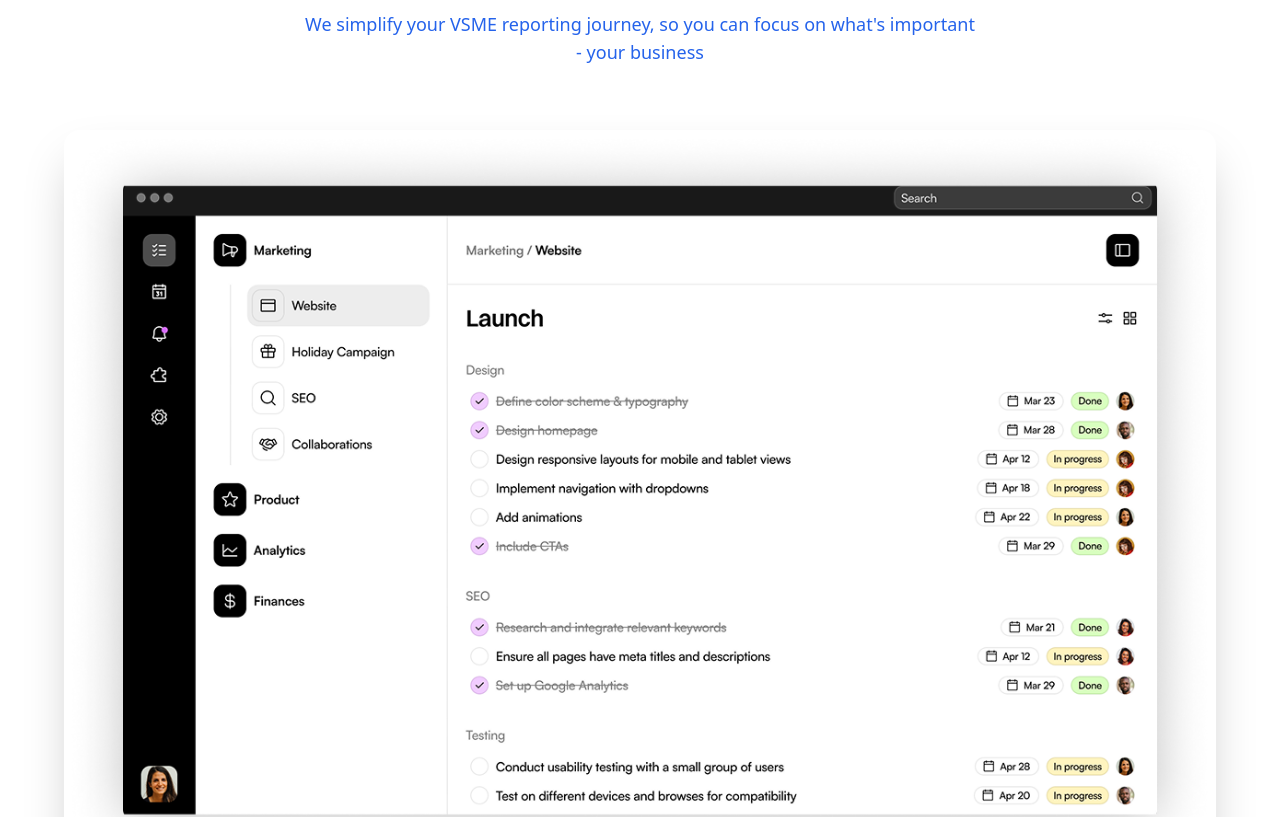
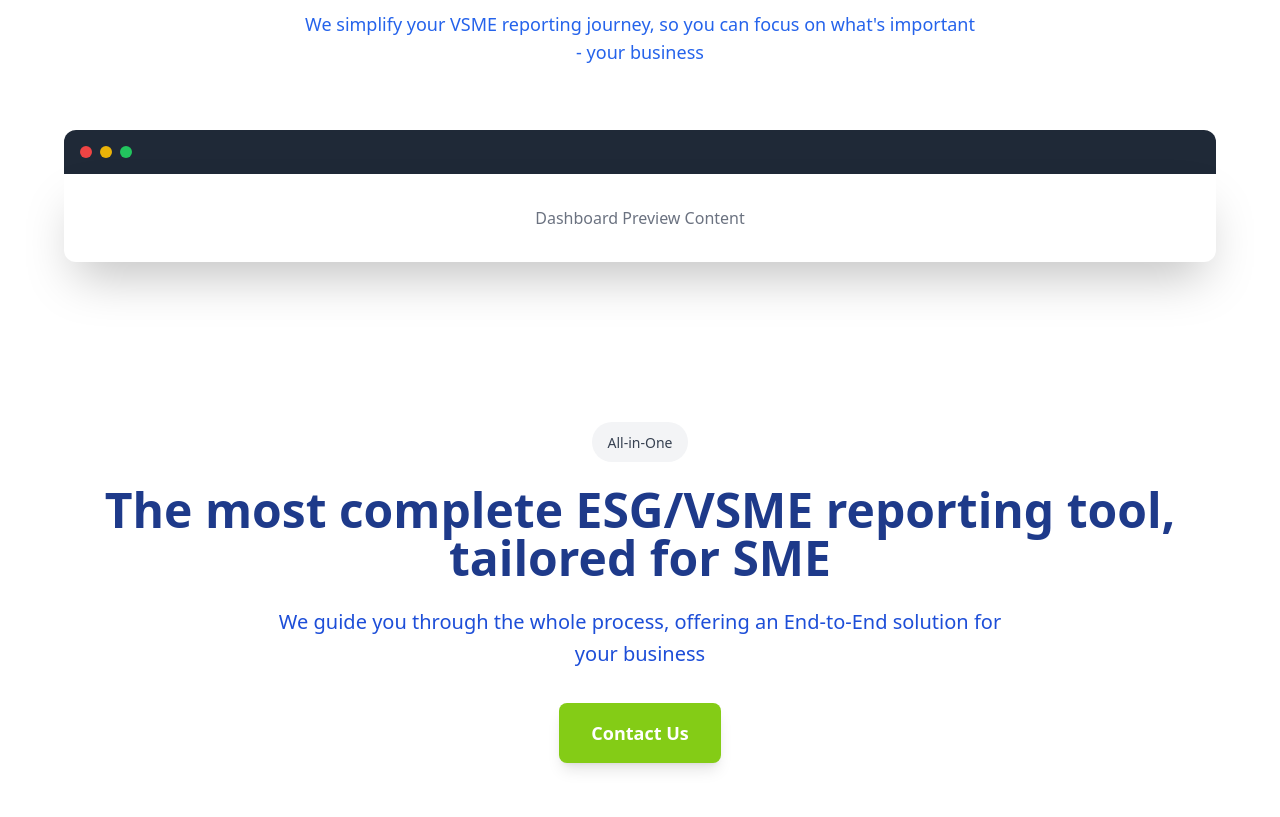
Before and after one commit to Luckzman/greendash-website, a Next.js app: page / in a window 1280 px wide. Shown: the part 1140-1957 px from the top of the page. Built offline with nearby package versions, Linux system fonts and the light colour scheme.

Commit message:
fix: fix linting errors

```diff
--- a/src/app/page.tsx
+++ b/src/app/page.tsx
@@ -1,4 +1,3 @@
-import Image from "next/image";
 import Navbar from "../components/Navbar";
 import Hero from "../components/Hero";
 import ESGCompliance from "../components/ESGCompliance";
--- a/src/components/ESGCompliance.tsx
+++ b/src/components/ESGCompliance.tsx
@@ -1,6 +1,4 @@
 'use client';
-
-import Image from 'next/image';
 
 export default function ESGCompliance() {
   return (
@@ -20,22 +18,27 @@ export default function ESGCompliance() {
           </p>
 
           <p className="text-lg text-blue-600 mt-6 max-w-2xl mx-auto">
-            We simplify your VSME reporting journey, so you can focus on what's important - your business
+            We simplify your VSME reporting journey, so you can focus on what&apos;s important - your business
           </p>
         </div>
 
         {/* Browser Frame with Dashboard */}
         <div className="max-w-6xl mx-auto">
-        <Image
-            src="/product-image.png"
-            alt="Green Dash Dashboard Preview"
-            width={600}
-            height={400}
-            className="w-full h-auto rounded-2xl shadow-2xl"
-            priority
-        />
+          <div className="bg-gray-800 rounded-t-xl p-4">
+            {/* Browser Controls */}
+            <div className="flex items-center gap-2">
+              <div className="w-3 h-3 bg-red-500 rounded-full"></div>
+              <div className="w-3 h-3 bg-yellow-500 rounded-full"></div>
+              <div className="w-3 h-3 bg-green-500 rounded-full"></div>
+            </div>
+          </div>
 
-
+          <div className="bg-white rounded-b-xl shadow-2xl overflow-hidden">
+            {/* Dashboard content would go here */}
+            <div className="p-8 text-center text-gray-500">
+              Dashboard Preview Content
+            </div>
+          </div>
         </div>
       </div>
     </section>
--- a/src/components/Features.tsx
+++ b/src/components/Features.tsx
@@ -48,20 +48,20 @@ export default function Features() {
               <div className="bg-gray-50 rounded-lg p-3 border border-gray-200">
                 <div className="text-xs text-gray-500 mb-2 font-medium">DigitalToken.js</div>
                 <div className="text-sm text-green-600 font-mono">
-                  <div>// centralized data</div>
+                  <div>{`// centralized data`}</div>
                   <div>let centralData = {`{`}</div>
-                  <div className="ml-2">value1: 'Data1',</div>
-                  <div className="ml-2">value2: 'Data2'</div>
+                  <div className="ml-2">value1: &apos;Data1&apos;,</div>
+                  <div className="ml-2">value2: &apos;Data2&apos;</div>
                   <div>{`}`}</div>
                 </div>
               </div>
               <div className="bg-gray-50 rounded-lg p-3 border border-gray-200">
                 <div className="text-xs text-gray-500 mb-2 font-medium">DigitalToken.js</div>
                 <div className="text-sm text-green-600 font-mono">
-                  <div>// centralized data</div>
+                  <div>{`// centralized data`}</div>
                   <div>let centralData = {`{`}</div>
-                  <div className="ml-2">value1: 'Data1',</div>
-                  <div className="ml-2">value2: 'Data2'</div>
+                  <div className="ml-2">value1: &apos;Data1&apos;,</div>
+                  <div className="ml-2">value2: &apos;Data2&apos;</div>
                   <div>{`}`}</div>
                 </div>
               </div>
```
